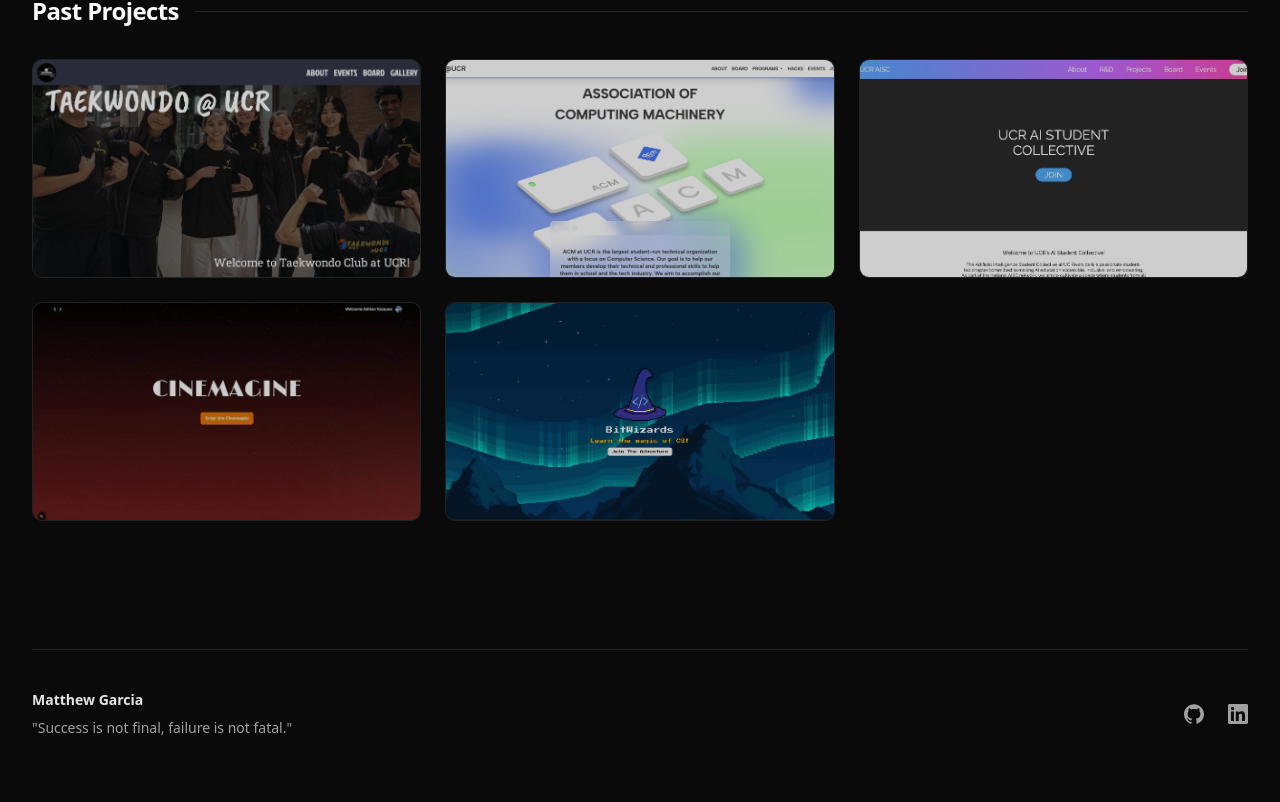
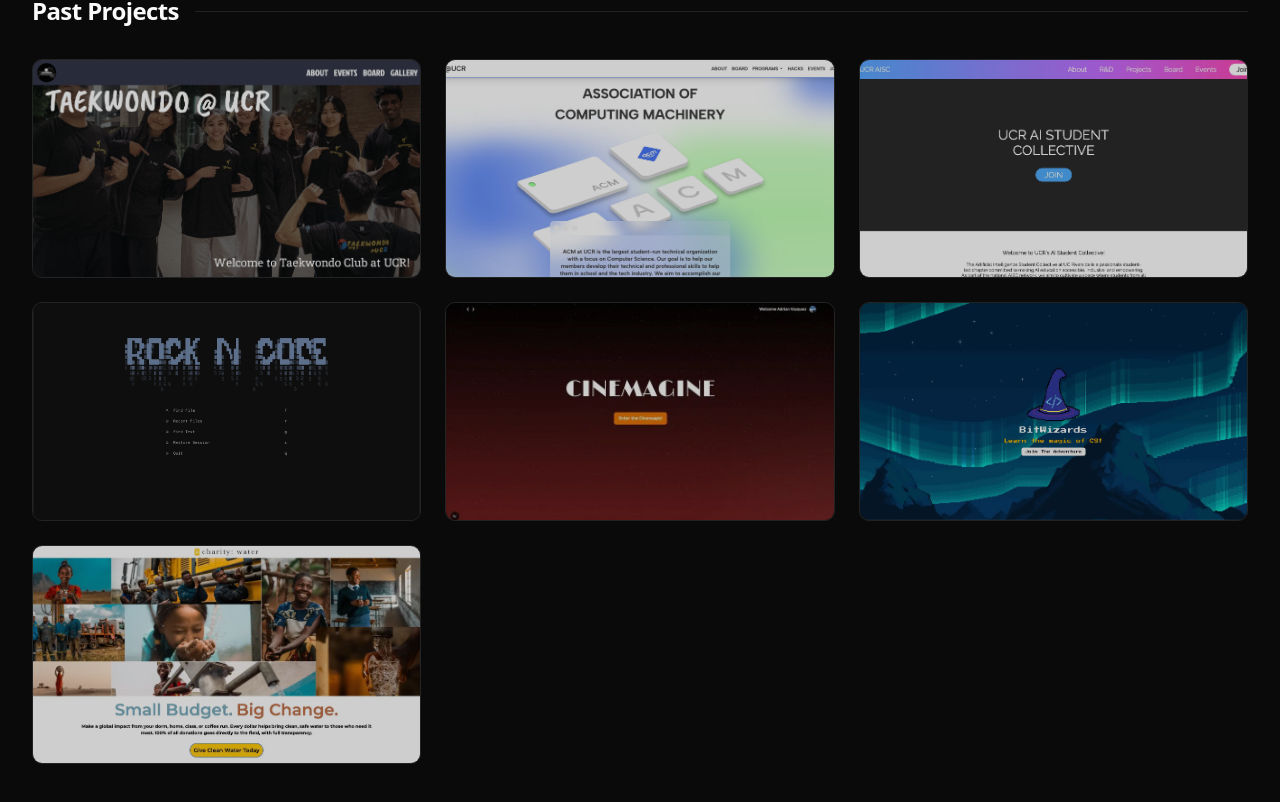
Before and after one commit to gmatt20/matt_overdrive, a Next.js app: page / in a window 1280 px wide. Shown: the part 1948-2750 px from the top of the page. Built offline with nearby package versions, Linux system fonts and the light colour scheme; a web font is replaced by a local one.

Commit message:
added some projects

```diff
--- a/data/projects.ts
+++ b/data/projects.ts
@@ -6,6 +6,8 @@
 import GradeMeIn from "@/public/GradeMeIn.webp";
 import BitWizards from "@/public/BitWizards.webp";
 import Cinemagine from "@/public/Cinemagine.webp";
+import neovim from "@/public/neovim.webp";
+import charity_water from "@/public/charity_water.webp";
 
 interface Project {
   url: StaticImageData;
@@ -46,15 +48,28 @@
     alt: "Picture of the AI Student Collective @ UCR Website",
   },
   {
+    url: neovim,
+    link: "https://github.com/gmatt20/overdrive.nvim/",
+    title: "overdrive.nvim",
+    alt: "Picture of overdrive.nvim",
+  },
+
+  {
     url: Cinemagine,
-    link: "https://devpost.com/software/cinemagine",
+    link: "https://devpost.com/software/cinemagine/",
     title: "Cinemagine",
     alt: "Picture of Cinemagine",
   },
   {
     url: BitWizards,
-    link: "https://devpost.com/software/bit-wizards",
+    link: "https://devpost.com/software/bit-wizards/",
     title: "BitWizards",
     alt: "Picture of BitWizards",
   },
+  {
+    url: charity_water,
+    link: "https://gmatt20.github.io/charity-water-lp/",
+    title: "Charity: Water Landing Page",
+    alt: "Picture Charity: Water Landing Page",
+  },
 ];
```
Also changed, not shown: public/charity_water.webp (added), public/neovim.webp (added).
